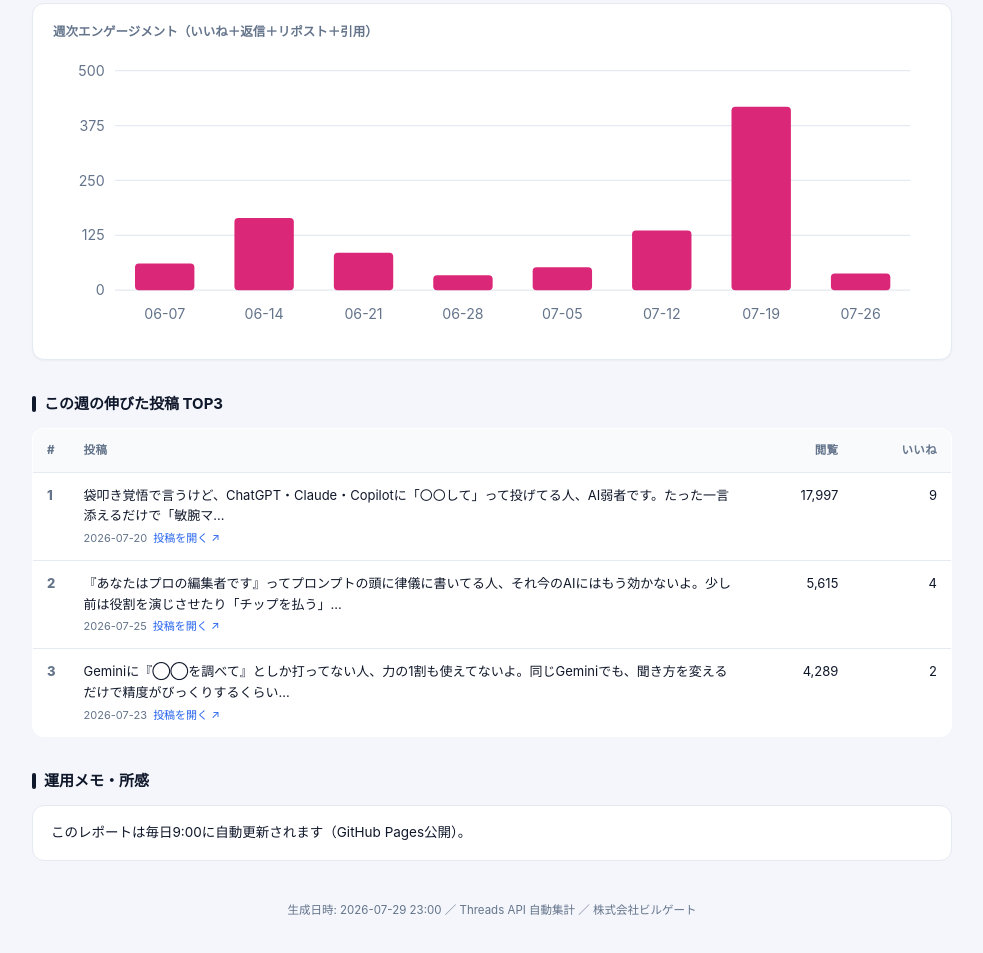
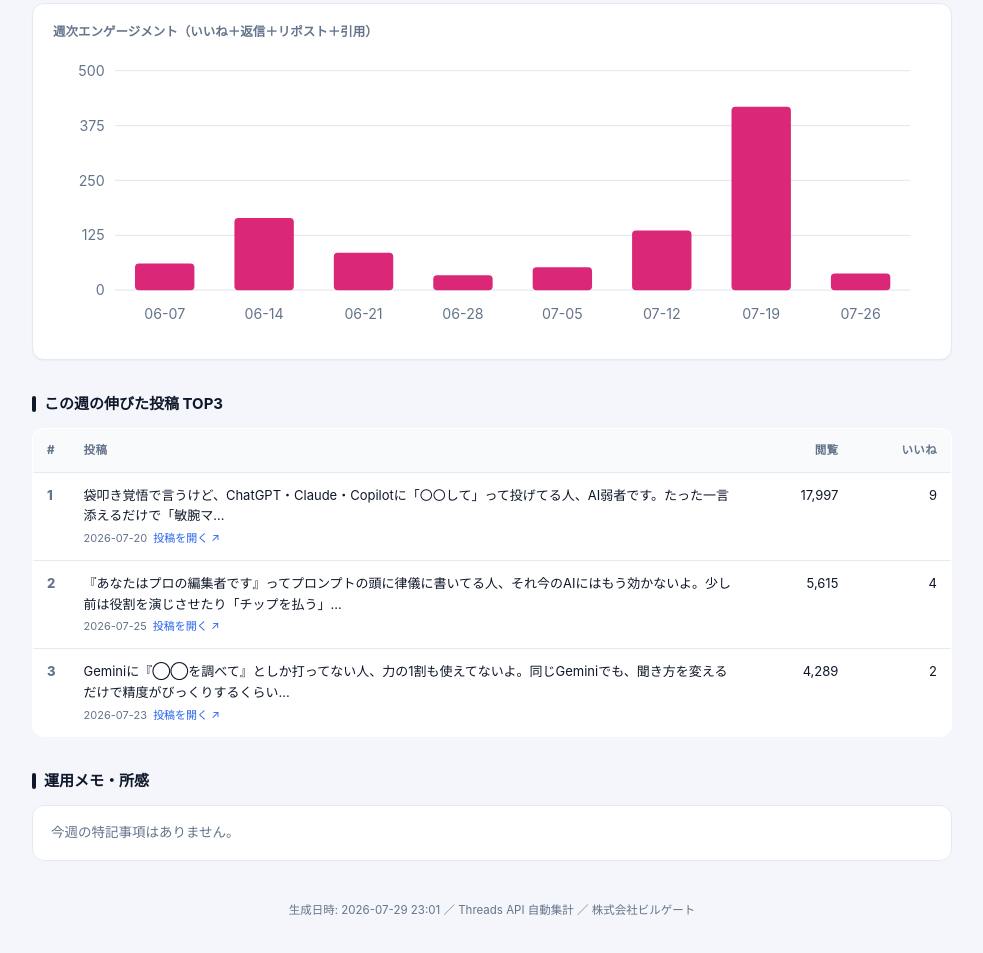
Before and after one commit to yyyharaken-lgtm/taisei-shin-dashboard, a plain HTML site: page index.html in a window 1280 px wide. Shown: the part 744-1697 px from the top of the page, without its empty margins (148-1131 px from the left). Drawn offline with Linux system fonts and the light colour scheme.

Commit message:
自動更新 2026-07-29 23:02

```diff
--- a/index.html
+++ b/index.html
@@ -113,7 +113,7 @@
  </table>
 
  <h2>運用メモ・所感</h2>
- <div class="notebox">このレポートは毎日9:00に自動更新されます（GitHub Pages公開）。</div>
+ <div class="notebox"><span class="muted">今週の特記事項はありません。</span></div>
 
- <footer>生成日時: 2026-07-29 23:00 ／ Threads API 自動集計 ／ 株式会社ビルゲート</footer>
+ <footer>生成日時: 2026-07-29 23:01 ／ Threads API 自動集計 ／ 株式会社ビルゲート</footer>
 </div></body></html>
```
